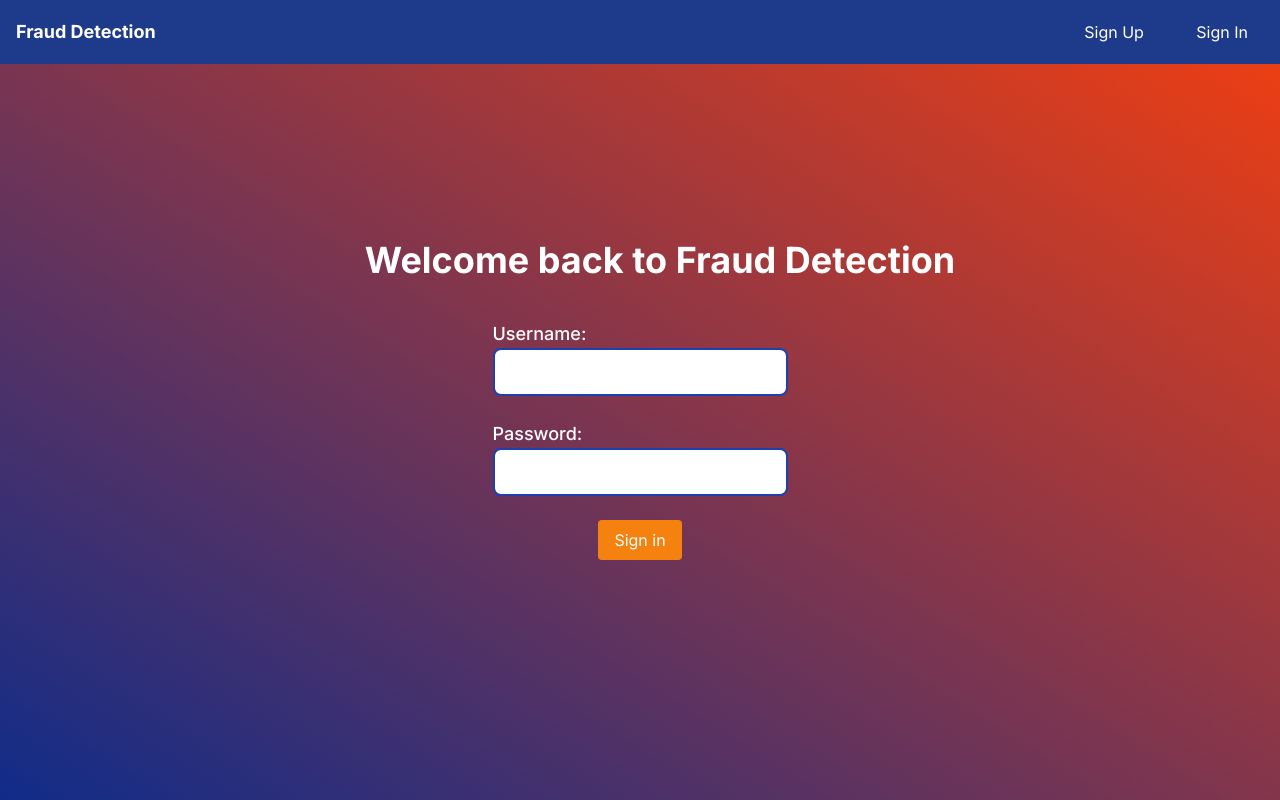
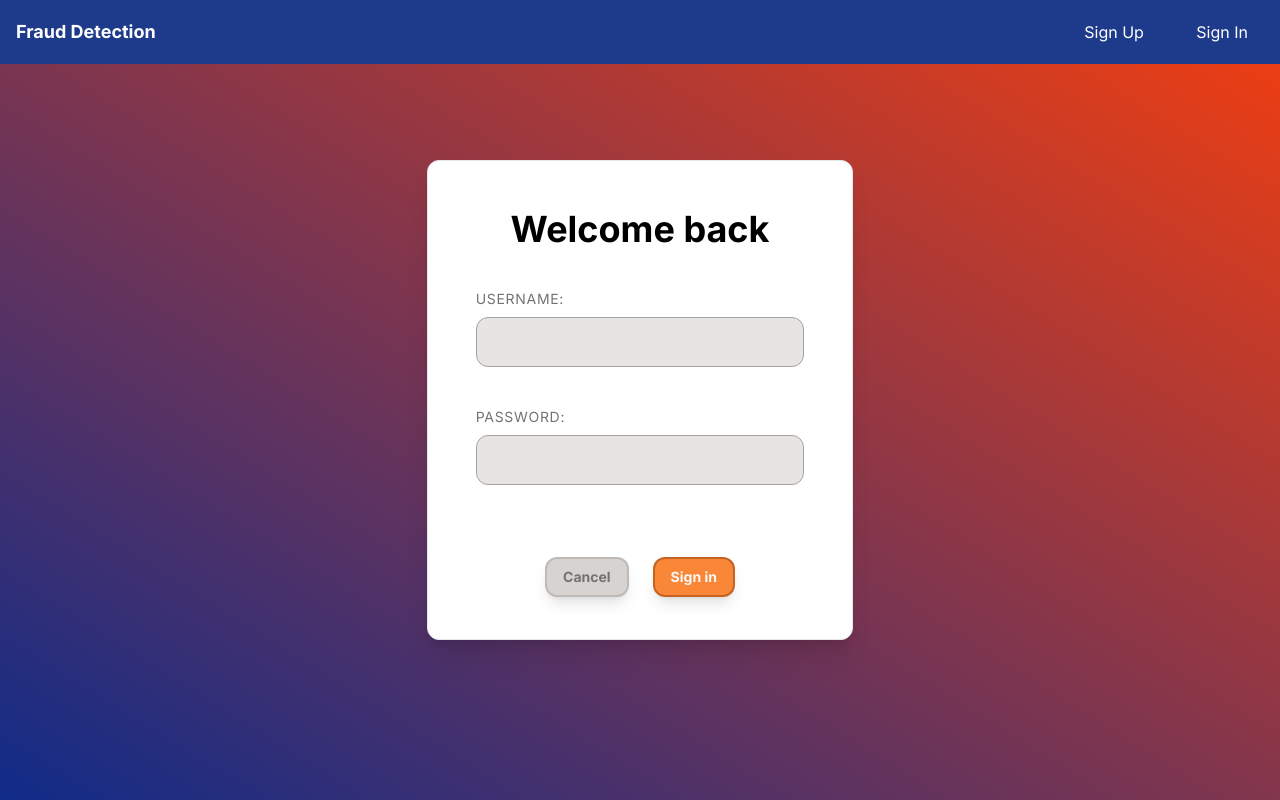
Before and after one commit to jnsltk/fraud_detection, a Django app: page /core/login/ in a window 1280 px wide. Run offline with Django 5.2, Linux system fonts and the light colour scheme; parts of the project's set-up code (start-up, migrations or seed data) failed here and were passed over; some libraries are stand-ins or nearby versions.

Commit message:
#1 Update login page looks

```diff
--- a/fraud_detection/core/templates/core/nav_bar.html
+++ b/fraud_detection/core/templates/core/nav_bar.html
@@ -1,53 +1,57 @@
-<div class="flex items-center justify-between px-4 py-2 bg-blue-900 text-white fixed w-screen h-16 top-0">
-    <h1 hx-get="{% url 'core/index' %}" hx-target="#root" class="text-lg font-bold hover:cursor-pointer hover:text-[#586BAC]">Fraud Detection</h1>
+<div class="fixed top-0 flex h-16 w-screen items-center justify-between bg-blue-900 px-4 py-2 text-white">
+    <h1 hx-get="{% url 'core/index' %}" hx-target="#root"
+        class="text-lg font-bold hover:cursor-pointer hover:text-[#586BAC]">Fraud Detection</h1>
     <div class="space-x-4">
         {% if user.is_authenticated %}
             <button
                     hx-get="{% url 'core/detection_page' %}"
                     hx-target="#root"
-                class="px-4 py-2 bg-blue-900 rounded hover:bg-blue-950/25 transition-colors">
+                    class="rounded bg-blue-900 px-4 py-2 transition-colors hover:bg-blue-950/25">
                 Detector
             </button>
             <!-- If user is logged in -->
             <button
                     hx-get="{% url 'core/profile' %}"
                     hx-target="#root"
-                class="px-4 py-2 bg-blue-900 rounded hover:bg-blue-950/25 transition-colors">
+                    class="rounded bg-blue-900 px-4 py-2 transition-colors hover:bg-blue-950/25">
                 My Profile
             </button>
             <form action="{% url 'core/logout' %}" method="post" class="inline">
                 {% csrf_token %}
                 <button type="submit"
-                    class="px-4 py-2 bg-blue-900 rounded hover:bg-blue-950/25 transition-colors">
+                        class="rounded bg-blue-900 px-4 py-2 transition-colors hover:bg-blue-950/25">
                     Log Out
                 </button>
             </form>
             {% if user.is_superuser %}
-                <a
-                    href="{% url 'admin:index' %}"
-                    class="px-4 py-2 bg-blue-900 rounded hover:bg-blue-950/25 transition-colors">
+                <form action="{% url 'admin:index' %}" method="get" class="inline">
+                    <button
+                            type="submit"
+                            class="rounded bg-blue-900 px-4 py-2 transition-colors hover:bg-blue-950/25">
                         Admin page
-                </a>
-            {% endif %}
+                    </button>
+                </form>            {% endif %}
             {% if user.is_staff or user.is_superuser %}
-                <a
-                    href="{% url 'dashboard/index' %}"
-                    class="px-4 py-2 bg-blue-900 rounded hover:bg-blue-950/25 transition-colors">
+                <form action="{% url 'dashboard/index' %}" method="get" class="inline">
+                    <button
+                            type="submit"
+                            class="rounded bg-blue-900 px-4 py-2 transition-colors hover:bg-blue-950/25">
                         Dashboard
-                </a>
+                    </button>
+                </form>
             {% endif %}
         {% else %}
             <!-- If user is not logged in -->
             <button
                     hx-get="{% url 'core/register' %}"
                     hx-target="#root"
-                class="px-4 py-2 bg-blue-900 rounded hover:bg-blue-950/25 transition-colors">
+                    class="rounded bg-blue-900 px-4 py-2 transition-colors hover:bg-blue-950/25">
                 Sign Up
             </button>
             <button
                     hx-get="{% url 'core/login' %}"
                     hx-target="#root"
-                class="px-4 py-2 bg-blue-900 rounded hover:bg-blue-950/25 transition-colors">
+                    class="rounded bg-blue-900 px-4 py-2 transition-colors hover:bg-blue-950/25">
                 Sign In
             </button>
         {% endif %}
--- a/fraud_detection/core/templates/registration/login.html
+++ b/fraud_detection/core/templates/registration/login.html
@@ -2,14 +2,16 @@
 
 {% block content %}
 
-<div class="flex flex-col justify-center items-center bg-gradient-to-bl from-[#f53f0f] to-[#102c89] h-screen w-screen text-white">
-    <h1 class="text-4xl font-bold text-center mb-4 ml-10">Welcome back to Fraud Detection</h1>
-    <form action="{% url 'core/post_login' %}" method="post" class="flex flex-col items-center space-y-6">
+    <div class="flex flex-col justify-center items-center bg-gradient-to-bl from-[#f53f0f] to-[#102c89] h-screen w-screen">
+        <div class="h-3/5 w-1/3 rounded-xl border bg-white p-12 shadow-xl">
+            <h1 class="mb-4 text-4xl font-bold text-center">Welcome back</h1>
+            <form action="{% url 'core/post_login' %}" method="post"
+                  class="relative flex flex-col items-center space-y-6">
                 {% csrf_token %}
                 {% for field in form %}
-            <div class="flex flex-col items-start w-full">
-                <!-- Label (white text) -->
-                <label for="{{ field.id_for_label }}" class="text-lg font-medium text-white">
+                    <div class="relative flex w-full flex-col items-start">
+                        <label for="{{ field.id_for_label }}"
+                               class="mb-2 block text-sm font-normal uppercase tracking-wider text-neutral-500">
                             {{ field.label }}:
                         </label>
                         <input
@@ -17,19 +19,29 @@
                                 name="{{ field.name }}"
                                 type="{{ field.field.widget.input_type }}"
                                 value="{{ field.value|default:'' }}"
-                    class="px-4 py-2 rounded-lg border-2 border-blue-800 text-lg text-black"
+                                class="mb-4 w-full rounded-xl border border-stone-400 bg-stone-200 p-3 font-mono text-neutral-500"
                         />
                         <!-- Display Validation Errors -->
                         {% if field.errors %}
-                    <p class="text-red-600 text-sm">{{ field.errors|join:", " }}</p>
+                            <p class="absolute top-20 text-sm text-red-600">{{ field.errors|join:", " }}</p>
                         {% endif %}
                     </div>
                 {% endfor %}
-        {% if error_message %}<p class="text-red-600 text-lg"><strong>{{ error_message }}</strong></p>{% endif %}
-        <button type="submit" class="px-4 py-2 bg-[#F5820F] rounded hover:bg-red-600 transition-colors">
+                {% if error_message %}
+                    <p class="absolute top-52 mt-2 text-lg text-red-600 text-wrap"><strong>{{ error_message }}</strong>
+                    </p>{% endif %}
+                <div class="pt-8 w-full flex gap-6 justify-center">
+                    <a href="/"
+                       class="text-nowrap bg-stone-300 rounded-xl px-4 py-2 shadow-lg border border-stone-400/50 border-2 text-sm text-neutral-500 font-bold hover:bg-stone-400/85 transition duration-150">
+                        Cancel
+                    </a>
+                    <button type="submit"
+                            class="rounded-xl border-2 border border-amber-800/50 px-4 py-2 text-sm font-bold text-neutral-50 shadow-lg transition text-nowrap bg-orange-500/85 transition-duration-150 hover:bg-orange-400/85">
                         Sign in
                     </button>
+                </div>
             </form>
+        </div>
     </div>
 
 {% endblock %}
```
Also changed, not shown: fraud_detection/dashboard/templates/dashboard/manage_models.html (+5 -5 lines). Lines whose indentation alone changed are shown as unchanged.
